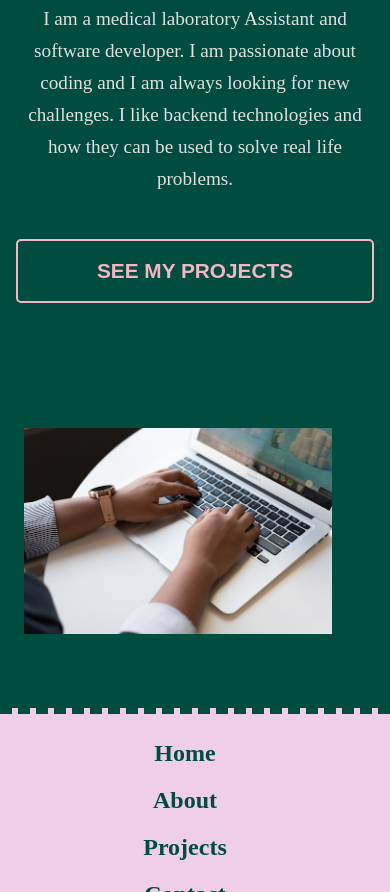
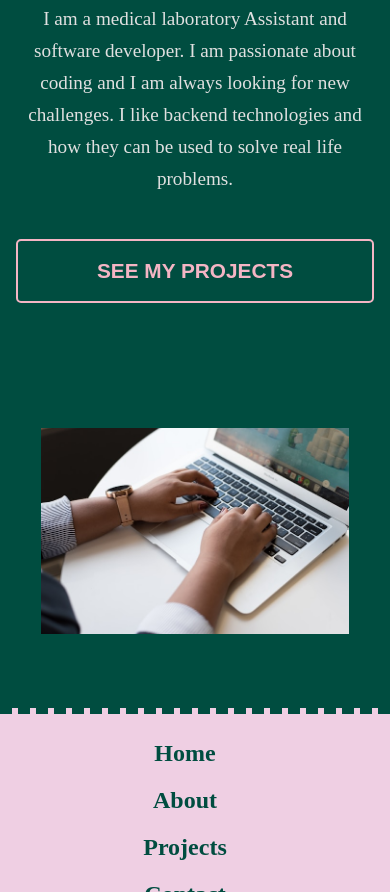
Before and after one commit to Ann-K-T/My-Resume, a plain HTML site: page index.html in a window 390 px wide. Shown: the part 504-1396 px from the top of the page. Drawn offline with Linux system fonts and the light colour scheme.

Commit message:
align image in homepage

```diff
--- a/css/styles.css
+++ b/css/styles.css
@@ -228,6 +228,7 @@ footer p {
   }
 
   .main-home-image_container {
+    align-items: center;
     width: 100%;
   }
 
@@ -267,6 +268,9 @@ footer p {
   .main-home-intro button {
     font-size: 1.3rem;
     padding: 8px 16px;
+  }
+  .main-home-image_container {
+    width: 100%;
   }
 }
 
```
